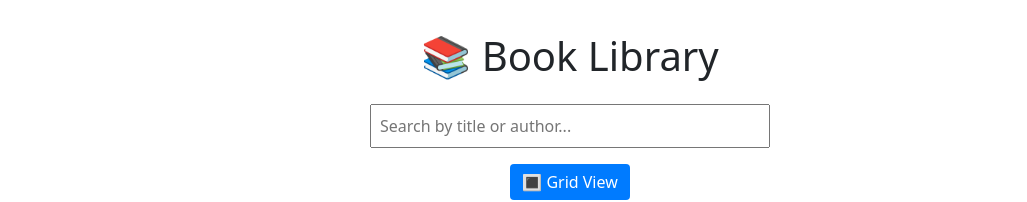
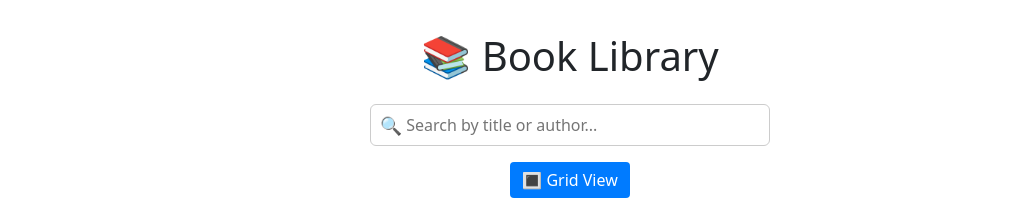
Before and after one commit to AkilaUdana1995/book-library-app, an Angular app: page / in a window 1280 px wide. Shown: the top 202 px of the page, without its empty margins (70-1097 px from the left). Built offline with nearby package versions, Linux system fonts and the light colour scheme; data requests are answered from the project's data file.

Commit message:
Enhance search bar UI with icon and focus effects

```diff
--- a/src/app/components/header.component.html
+++ b/src/app/components/header.component.html
@@ -1,6 +1,8 @@
 <header class="header">
   <h1>📚 Book Library</h1>
 
+  <div class="search-container">
+    <span class="search-icon">🔍</span>
     <input
       type="text"
       [(ngModel)]="searchTerm"
@@ -8,6 +10,7 @@
       placeholder="Search by title or author..."
       class="search-input"
     />
+  </div>
 
   <button (click)="toggleView()" class="toggle-button">
     {{ isGridView ? '🔳 Grid View' : '📄 List View' }}
--- a/src/app/components/header.component.scss
+++ b/src/app/components/header.component.scss
@@ -6,10 +6,35 @@
   margin-bottom: 2rem;
 }
 
-.search-input {
-  padding: 8px;
+.search-container {
+  position: relative;
   width: 100%;
   max-width: 400px;
+}
+
+.search-icon {
+  position: absolute;
+  top: 50%;
+  left: 10px;
+  transform: translateY(-50%);
+  font-size: 1.1rem;
+  color: #888;
+  pointer-events: none;
+}
+
+.search-input {
+  width: 100%;
+  padding: 8px 12px 8px 2.2rem;
+  font-size: 1rem;
+  border: 1px solid #ccc;
+  border-radius: 6px;
+  transition: border-color 0.2s, box-shadow 0.2s;
+
+  &:focus {
+    border-color: #007bff;
+    box-shadow: 0 0 0 3px rgba(0, 123, 255, 0.1);
+    outline: none;
+  }
 }
 
 .toggle-button {
```
Lines whose indentation alone changed are shown as unchanged.
